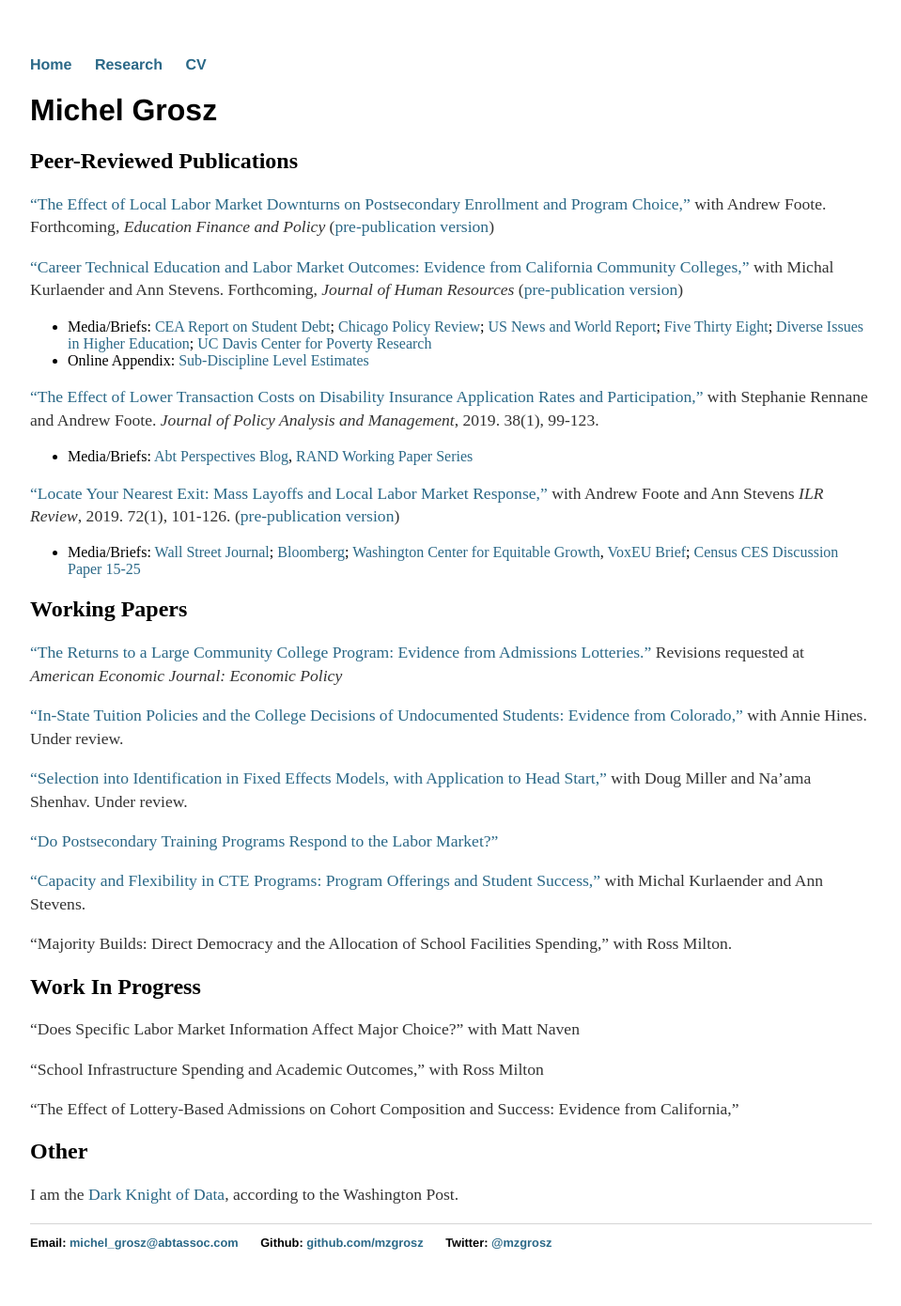
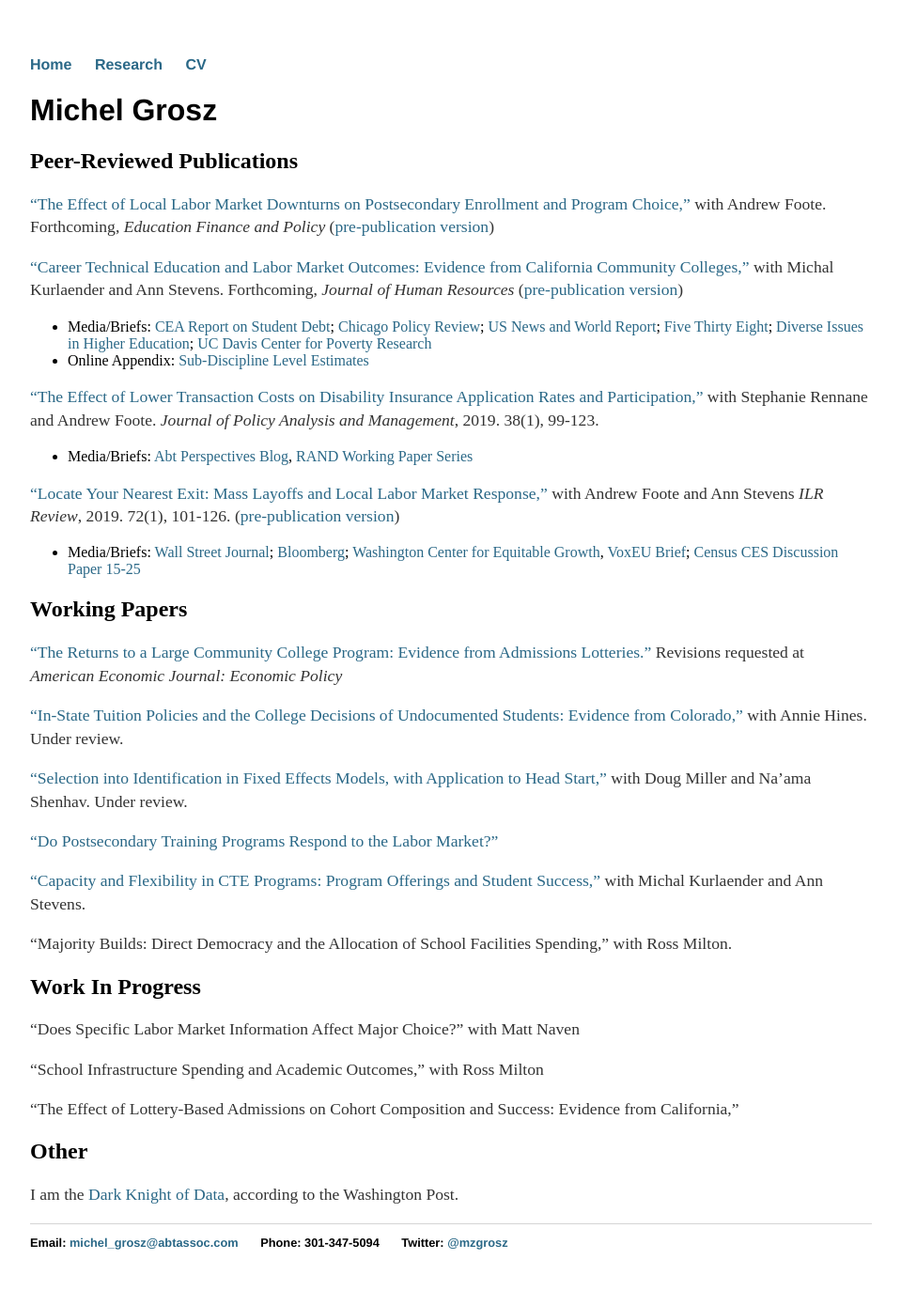
Before and after one commit to mzgrosz/mzgrosz.github.io, a Jekyll site: the page built from research/index.md, in a window 1280 px wide. Shown: the whole page at 94% size, without its empty margins (160-1119 px from the left). Built offline with Jekyll 4.4.1, drawn with Linux system fonts in a browser that asks for light colours.

Commit message:
Update default.html

```diff
--- a/_layouts/default.html
+++ b/_layouts/default.html
@@ -21,7 +21,7 @@
 			<footer>
 	    		<ul>
 			<li> Email: <a href="mailto:michel_grosz@abtassoc.com">michel_grosz@abtassoc.com</a></li>
-        		<li> Github: <a href="https://github.com/mzgrosz">github.com/mzgrosz</a></li>
+        		<li> Phone: 301-347-5094</li>
 				<li> Twitter: <a href="https://twitter.com/mzgrosz">@mzgrosz</a></li>
 			</ul>
 			</footer>
```
